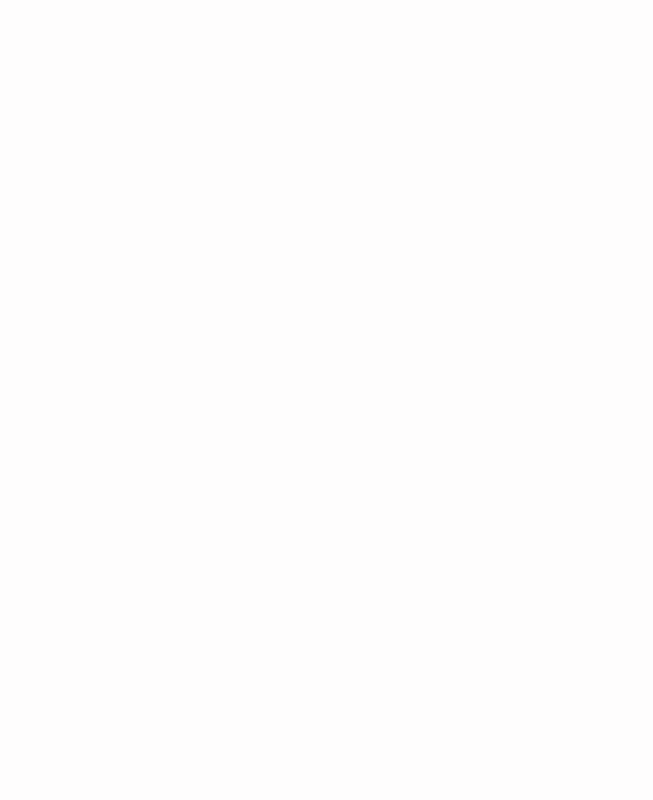
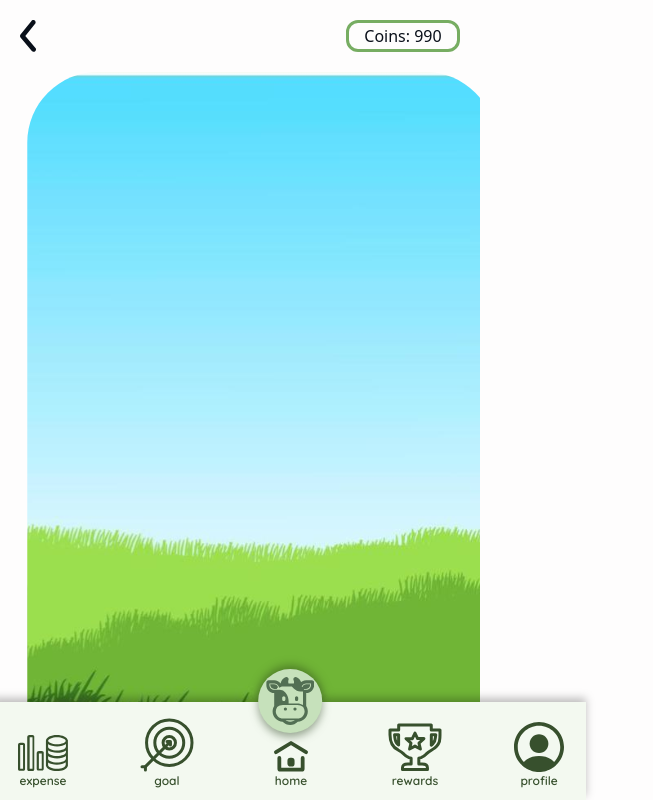
Before and after one commit to AlyssaHug/Design02_App, a Next.js app: page / in a window 1280 px wide. Shown: the whole page, without its empty margins (0-653 px from the left). Built offline with nearby package versions, Linux system fonts and the light colour scheme.

Commit message:
added background

```diff
--- /dev/null
+++ b/app/Cow/page.js
@@ -0,0 +1,18 @@
+"use client";
+import classNames from "classnames";
+import Coins from "@/app/ui/coins/coins";
+import Nav from "@/app/ui/navbar/navbar";
+
+
+export default function Page() {
+    return (
+        <div>
+            <Nav />
+            <Coins
+                type="coins"
+                value="Coins: "
+                coin={90}
+            />
+        </div>
+    );
+}
--- /dev/null
+++ b/app/Cow/styles.module.css
@@ -0,0 +1,36 @@
+.container {
+    position: relative;
+    width: 100%;
+    height: 100vh; /* Full viewport height */
+    overflow: hidden;
+}
+
+.sameRow {
+    display: flex;
+    flex-direction: row;
+    justify-content: space-between;
+    margin: 20px;
+    position: relative;
+    z-index: 1; /* Ensure it stays above the background */
+}
+
+.coins {
+    display: flex;
+    justify-content: end;
+}
+
+.background {
+    top: 0;
+    left: 0;
+    width: 100%;
+    height: 100%;
+    z-index: 0;
+    margin-left: 20px;
+}
+
+.backgroundImage {
+    width: 120%; /* Increase width to make it wider */
+    height: 100%;
+    top: 0;
+    left: 50%;
+}
--- a/app/CowHomepage/page.js
+++ /dev/null
@@ -1,16 +0,0 @@
-"use client";
-import Coins from "@/app/ui/coins/coins"
-import Nav from "@/app/ui/navbar/navbar"
-
-export default function page() {
-    return (
-        <div >
-            <Nav/>
-            <Coins
-               type="coins"
-               value="Coins: "
-               coin={90}
-            />
-        </div>
-    );
-}
--- a/app/page.js
+++ b/app/page.js
@@ -1,21 +1,28 @@
 "use client";
 import Coins from "./ui/coins/coins";
-import Dropdown from "@/app/ui/dropdown/dropdown";
-import ToggleButton from "@/app/ui/Buttons/ToggleButton";
-import GoalProgress from "@/app/ui/GoalCards/GoalCards";
-import { Goals } from "@/app/ui/GoalCards/GoalCards";
-import { GoalRecs } from "@/app/ui/GoalCards/GoalCards";
-import styles from "@/app/ui/GoalCards/GoalCards.module.css";
-import Button from "@/app/ui/Buttons/Buttons";
-import { GoalCow } from "@/app/ui/GoalCards/GoalCards";
-import TransactionCard from "@/app/ui/TransactionCards/transactionCard";
-import CalendarCard from "@/app/ui/CalendarCard/calendarCard";
+import Nav from "./ui/navbar/navbar";
 
-import Nav from "./ui/navbar/navbar";
+import styles from "@/app/Cow/styles.module.css";
+
 export default function Page() {
     return (
-      <div>
-
-      </div>
-      );
-    }
+        <div className={styles.container}>
+            <Nav />
+            <div className={styles.sameRow}>
+                <img
+                    src='/left_arrow.svg'
+                    alt='back arrow'
+                />
+                <div className={styles.coins}>
+                    <Coins
+                        value='Coins: '
+                        coin={990}
+                    />
+                </div>
+            </div>
+            <div className={styles.background}>
+                <img src="/grassbg.svg" className={styles.backgroundImage} alt="grass background" />
+            </div>
+        </div>
+    );
+}
```
Also changed, not shown: app/CowHomepage/styles.modules.css (deleted), public/grassbg.svg (added).
